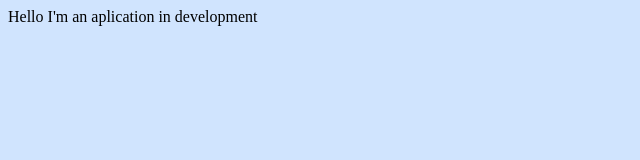
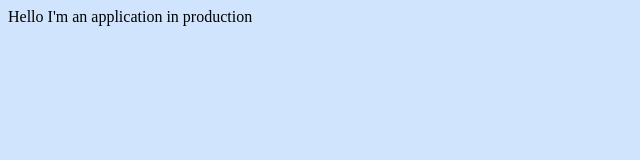
Before and after one commit to eliel-lobo/gitbranching, a plain HTML site: page index.html in a window 1280 px wide. Shown: the full height of the page, 0-640 px from the left. Drawn offline with Linux system fonts and the light colour scheme.

Commit message:
hot fix made

```diff
--- a/index.html
+++ b/index.html
@@ -19,5 +19,5 @@ p
 }
 </style>
 <body>
-<div> Hello I'm an aplication in development <div>
+<div> Hello I'm an application in production <div>
 </body>
```
